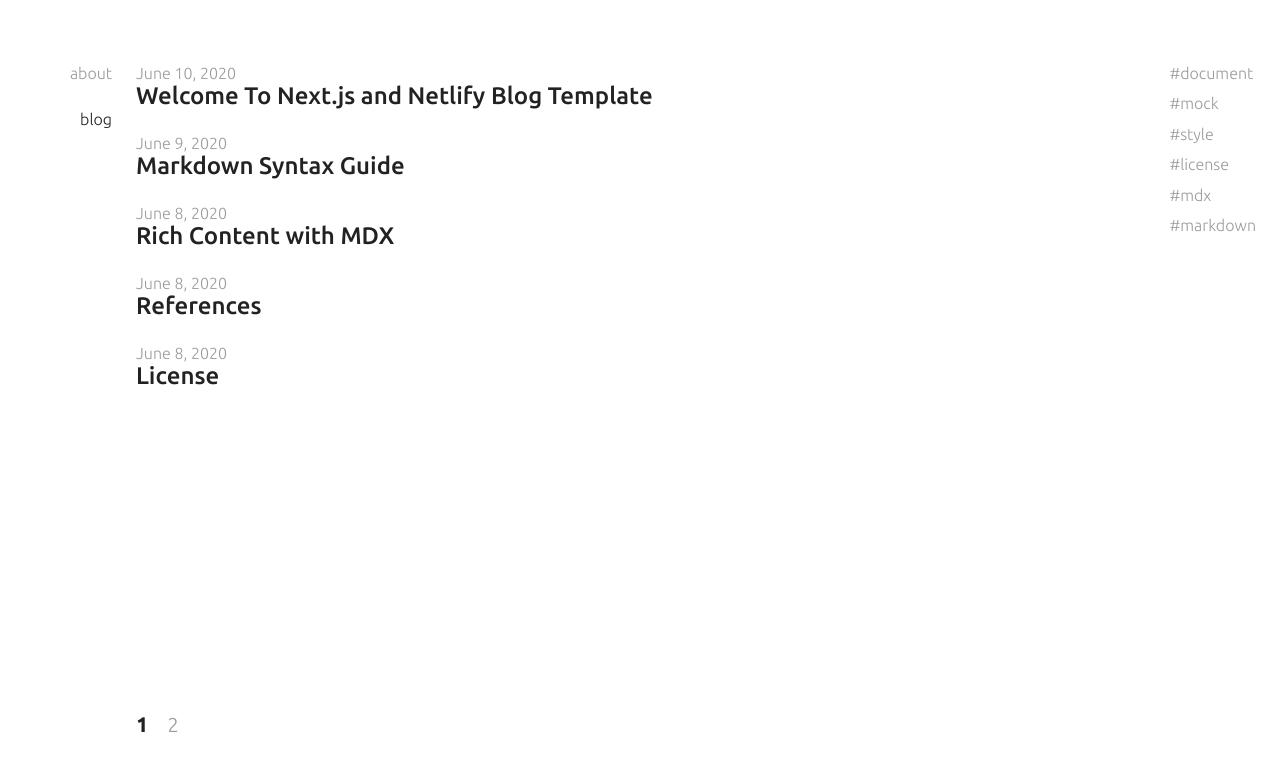
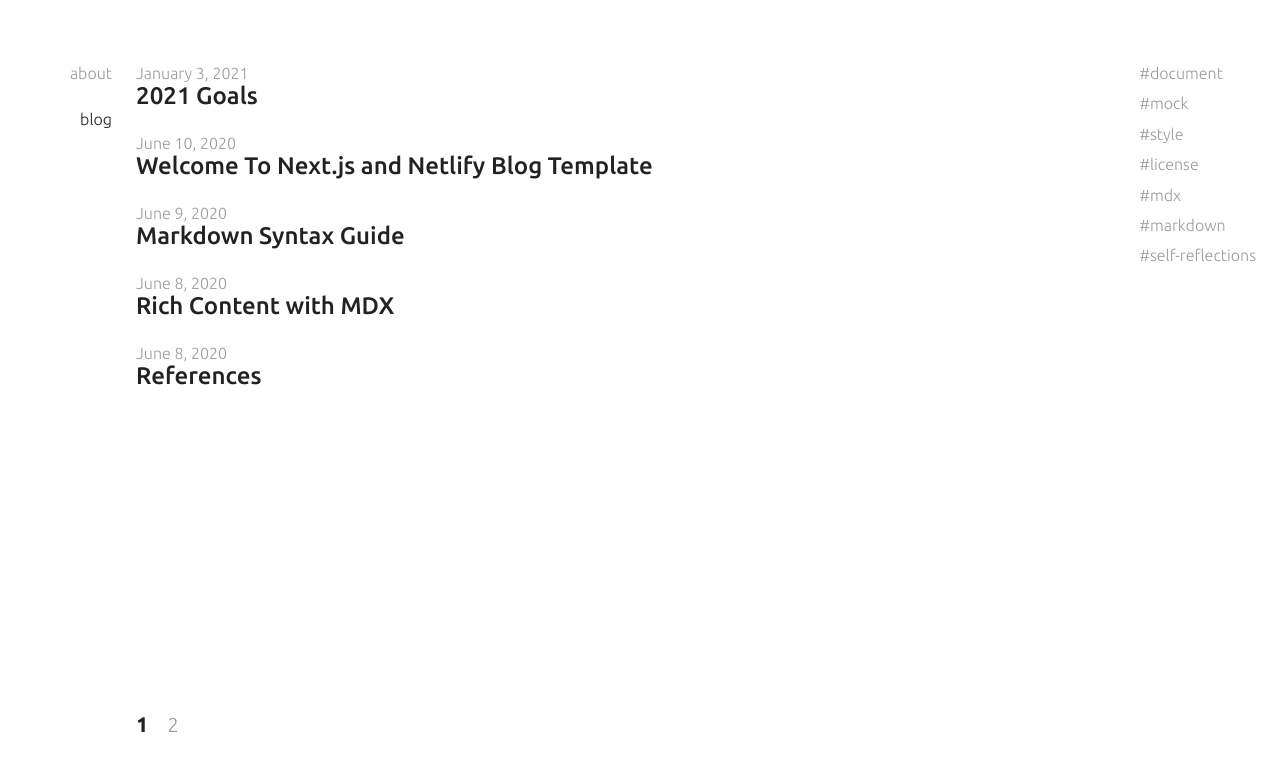
Before and after one commit to msholty-fd/blog, a Next.js app: page /posts in a window 1280 px wide. Shown: the top 770 px of the page. Built offline with nearby package versions, Linux system fonts and the light colour scheme.

Commit message:
Push up new blog post

```diff
--- a/meta/authors.yml
+++ b/meta/authors.yml
@@ -4,3 +4,7 @@
     introduction:
       Co-founder and CTO at Fuller, Inc. / Software & Data Engineer /
       Python / Golang / React
+  - slug: msholty-fd
+    name: Michael Sholty
+    introduction: Software Engineer @ Zapier /
+      JavaScript / TypeScript
--- a/meta/tags.yml
+++ b/meta/tags.yml
@@ -11,3 +11,6 @@
     name: mdx
   - slug: markdown
     name: markdown
+  # My actual tags
+  - slug: self-reflections
+    name: self-reflections
--- a/src/layouts/index.tsx
+++ b/src/layouts/index.tsx
@@ -30,6 +30,7 @@
   tags,
   description,
 }: Props) {
+  console.warn(tags);
   const keywords = tags.map((it) => getTag(it).name);
   const authorName = getAuthor(author).name;
   return ({ children: content }) => {
--- /dev/null
+++ b/src/pages/posts/2021-goals.mdx
@@ -0,0 +1,10 @@
+---
+slug: 2021-goals
+title: 2021 Goals
+date: 2021-01-03
+author: msholty-fd
+tags:
+  - self-reflections
+---
+
+Test
```
